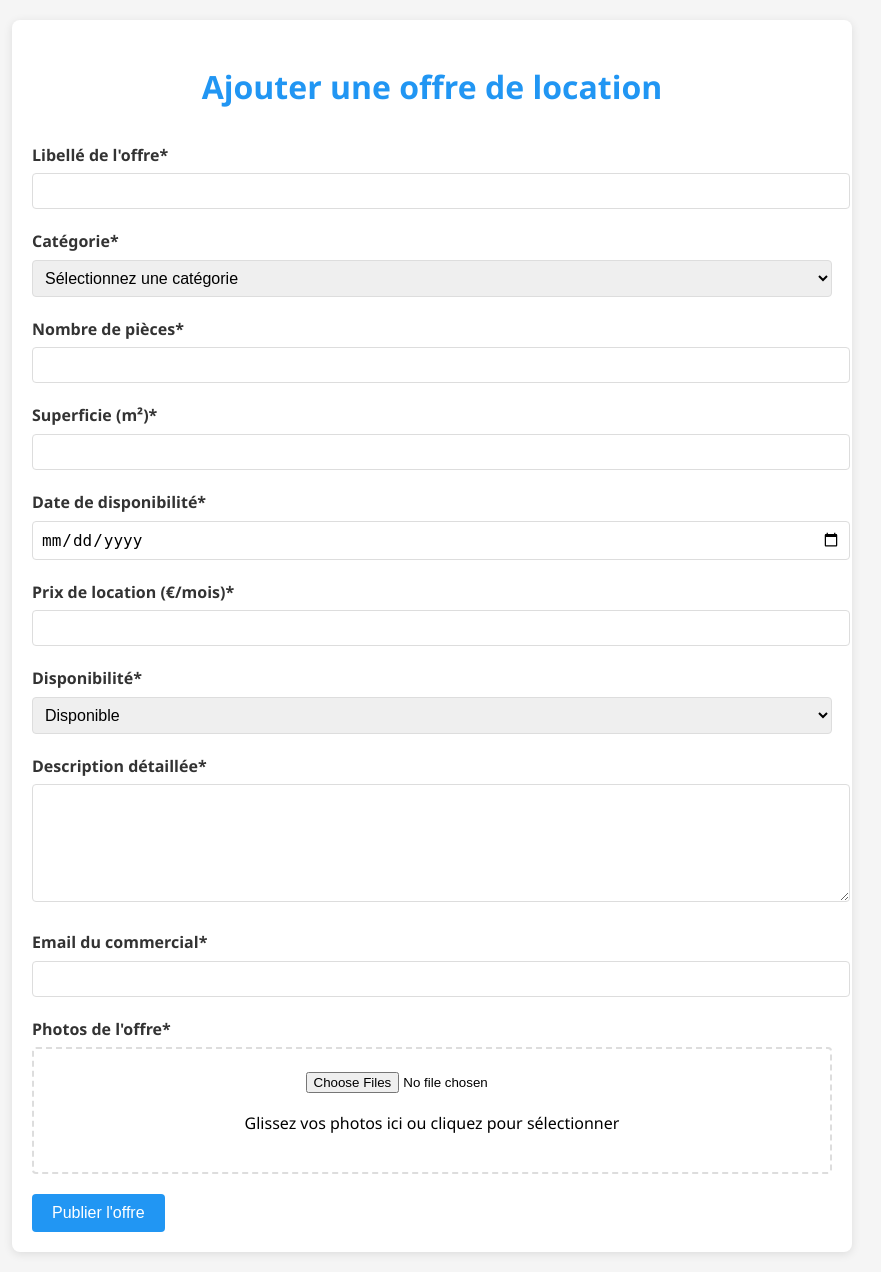
After one commit to AbdouazizDEV/cours-de-Mr-Bame1, a PHP site: page /AjoutOffre.php in a window 1280 px wide. The commit adds this page. Shown: the whole page, without its empty margins (208-1089 px from the left). Run offline with PHP 8.4, Linux system fonts and the light colour scheme.

Commit message:
exercice 4 boucler

```diff
--- a/TP2/Accueil.php
+++ b/TP2/Accueil.php
@@ -13,6 +13,8 @@
                 <li><a href="SendURL.php">Send URL</a></li>
                 <li><a href="ReceiveURL.php">Receive URL</a></li>
                 <li><a href="inscriptionEtudiant.php">Inscription</a></li>
+                <li><a href="AjoutOffre.php">Nos Offres</a></li>
+
             </ul>
         </nav>
     </header>
--- /dev/null
+++ b/TP2/AjoutOffre.php
@@ -0,0 +1,195 @@
+<!DOCTYPE html>
+<html lang="fr">
+<head>
+    <meta charset="UTF-8">
+    <meta name="viewport" content="width=device-width, initial-scale=1.0">
+    <title>Ajout d'une offre de location</title>
+    <style>
+        :root {
+            --primary-color: #2196F3;
+            --secondary-color: #1976D2;
+            --background-color: #f5f5f5;
+            --text-color: #333;
+        }
+
+        body {
+            font-family: 'Segoe UI', Tahoma, Geneva, Verdana, sans-serif;
+            line-height: 1.6;
+            margin: 0;
+            padding: 20px;
+            background-color: var(--background-color);
+        }
+
+        .container {
+            max-width: 800px;
+            margin: 0 auto;
+            background: white;
+            padding: 20px;
+            border-radius: 8px;
+            box-shadow: 0 2px 10px rgba(0,0,0,0.1);
+        }
+
+        h1 {
+            color: var(--primary-color);
+            text-align: center;
+            margin-bottom: 30px;
+        }
+
+        .form-group {
+            margin-bottom: 20px;
+        }
+
+        label {
+            display: block;
+            margin-bottom: 5px;
+            font-weight: bold;
+            color: var(--text-color);
+        }
+
+        input[type="text"],
+        input[type="email"],
+        input[type="number"],
+        input[type="date"],
+        select,
+        textarea {
+            width: 100%;
+            padding: 8px;
+            border: 1px solid #ddd;
+            border-radius: 4px;
+            font-size: 16px;
+        }
+
+        textarea {
+            height: 100px;
+            resize: vertical;
+        }
+
+        .photo-upload {
+            border: 2px dashed #ddd;
+            padding: 20px;
+            text-align: center;
+            margin-bottom: 20px;
+            border-radius: 4px;
+        }
+
+        button {
+            background-color: var(--primary-color);
+            color: white;
+            padding: 10px 20px;
+            border: none;
+            border-radius: 4px;
+            cursor: pointer;
+            font-size: 16px;
+            transition: background-color 0.3s;
+        }
+
+        button:hover {
+            background-color: var(--secondary-color);
+        }
+
+        .preview-container {
+            display: flex;
+            flex-wrap: wrap;
+            gap: 10px;
+            margin-top: 10px;
+        }
+
+        .preview-image {
+            width: 100px;
+            height: 100px;
+            object-fit: cover;
+            border-radius: 4px;
+        }
+    </style>
+</head>
+<body>
+    <div class="container">
+        <h1>Ajouter une offre de location</h1>
+
+        <form action="traiterAddOffre.php" method="POST" enctype="multipart/form-data">
+            <div class="form-group">
+                <label for="libelle">Libellé de l'offre*</label>
+                <input type="text" id="libelle" name="libelle" required>
+            </div>
+
+            <div class="form-group">
+                <label for="categorie">Catégorie*</label>
+                <select id="categorie" name="categorie" required>
+                    <option value="">Sélectionnez une catégorie</option>
+                    <option value="villa">Villa</option>
+                    <option value="appartement">Appartement</option>
+                    <option value="studio">Studio</option>
+                </select>
+            </div>
+
+            <div class="form-group">
+                <label for="pieces">Nombre de pièces*</label>
+                <input type="number" id="pieces" name="pieces" min="1" required>
+            </div>
+
+            <div class="form-group">
+                <label for="superficie">Superficie (m²)*</label>
+                <input type="number" id="superficie" name="superficie" min="1" required>
+            </div>
+
+            <div class="form-group">
+                <label for="date_dispo">Date de disponibilité*</label>
+                <input type="date" id="date_dispo" name="date_dispo" required>
+            </div>
+
+            <div class="form-group">
+                <label for="prix">Prix de location (€/mois)*</label>
+                <input type="number" id="prix" name="prix" min="0" step="0.01" required>
+            </div>
+
+            <div class="form-group">
+                <label for="disponibilite">Disponibilité*</label>
+                <select id="disponibilite" name="disponibilite" required>
+                    <option value="1">Disponible</option>
+                    <option value="0">Non disponible</option>
+                </select>
+            </div>
+
+            <div class="form-group">
+                <label for="description">Description détaillée*</label>
+                <textarea id="description" name="description" required></textarea>
+            </div>
+
+            <div class="form-group">
+                <label for="email">Email du commercial*</label>
+                <input type="email" id="email" name="email" required>
+            </div>
+
+            <div class="form-group">
+                <label>Photos de l'offre*</label>
+                <div class="photo-upload">
+                    <input type="file" id="photos" name="photos[]" accept="image/*" multiple required>
+                    <p>Glissez vos photos ici ou cliquez pour sélectionner</p>
+                    <div class="preview-container" id="preview"></div>
+                </div>
+            </div>
+
+            <button type="submit">Publier l'offre</button>
+        </form>
+    </div>
+
+    <script>
+        // Prévisualisation des images
+        document.getElementById('photos').addEventListener('change', function(e) {
+            const preview = document.getElementById('preview');
+            preview.innerHTML = '';
+
+            [...e.target.files].forEach(file => {
+                const reader = new FileReader();
+                reader.onload = function(e) {
+                    const img = document.createElement('img');
+                    img.src = e.target.result;
+                    img.className = 'preview-image';
+                    preview.appendChild(img);
+                }
+                reader.readAsDataURL(file);
+            });
+        });
+    </script>
+</body>
+</html>
```
Also changed, not shown: TP2/traiterAddOffre.php (added, +269 -0 lines), TP2/imagesOffres/6776f2a9058bc_1735848617.jpeg (added), TP2/imagesOffres/6776f2a905bef_1735848617.jpeg (added), TP2/imagesOffres/6776f2a90606c_1735848617.png (added), TP2/imagesOffres/6777104dabaaf_1735856205.png (added), TP2/imagesOffres/6777104dabb80_1735856205.png (added), TP2/imagesOffres/6777104dabf89_1735856205.jpeg (added), TP2/imagesOffres/6777104dac0dc_1735856205.jpeg (added), TP2/imagesOffres/6777104dac3b5_1735856205.png (added).
